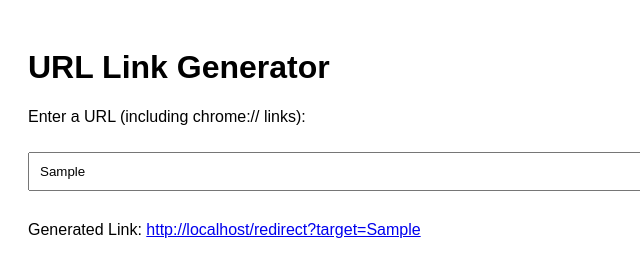
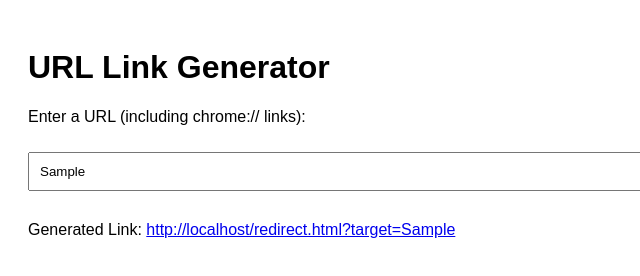
Before and after one commit to 5kh0/Redirector, a plain HTML site: page index.html in a window 1280 px wide. Both pictures are taken after typing "Sample" into the empty fields and a click on the button "Generate Link". Shown: the full height of the page, 0-640 px from the left. Drawn offline with Linux system fonts and the light colour scheme.

Commit message:
Update index.html

```diff
--- a/index.html
+++ b/index.html
@@ -25,7 +25,8 @@
             const outputDiv = document.getElementById('output');
 
             if (url) {
-                const generatedLink = `${window.location.origin}/redirect?target=${encodeURIComponent(url)}`;
+                // Correctly format the generated link
+                const generatedLink = `${window.location.origin}/redirect.html?target=${encodeURIComponent(url)}`;
                 outputDiv.innerHTML = `<p>Generated Link: <a href="${generatedLink}" target="_blank">${generatedLink}</a></p>`;
             } else {
                 outputDiv.innerHTML = "<p>Please enter a URL.</p>";
```
